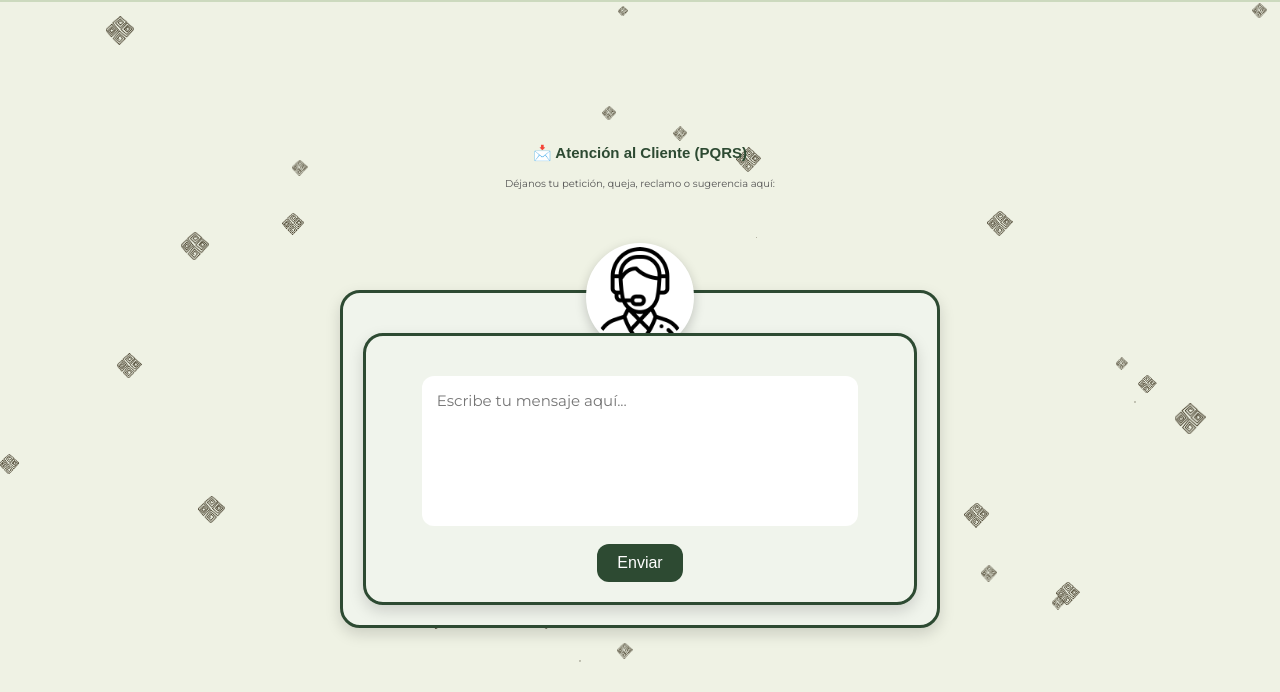
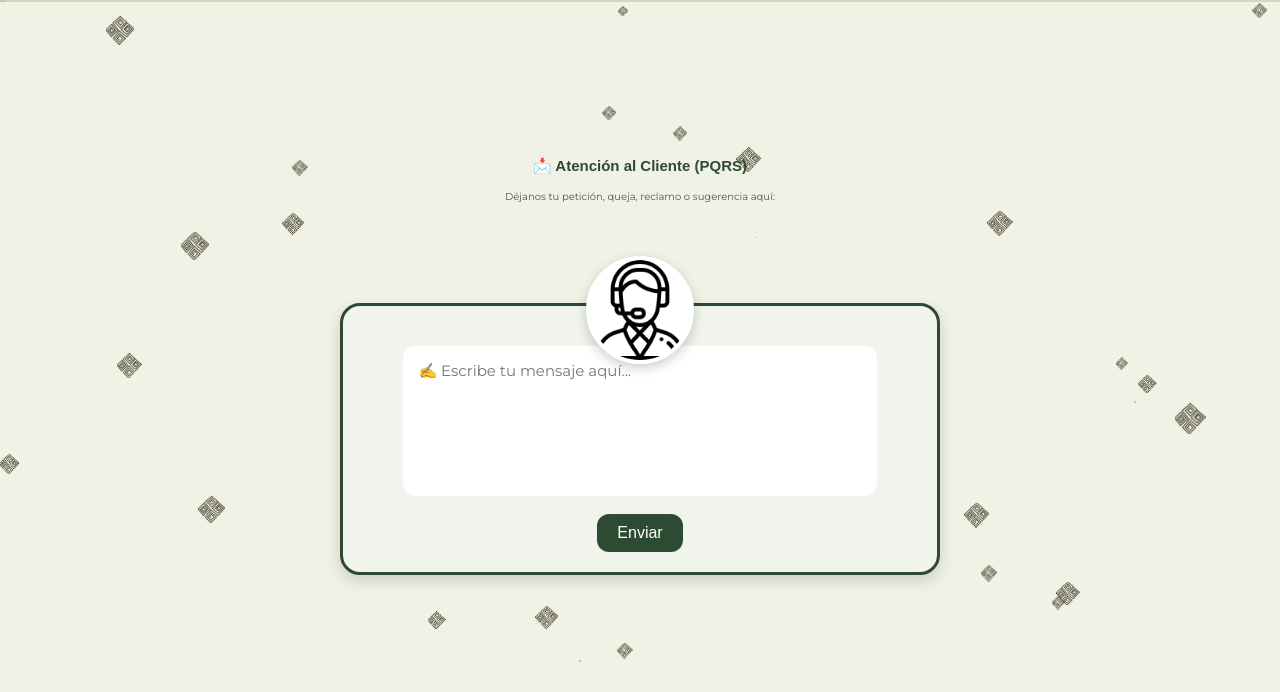
Before and after one commit to Imthekko/Chimu-joyeria, a plain HTML site: page HTML/Pqrs.html in a window 1280 px wide. Shown: the part 108-800 px from the top of the page. Drawn offline with nearby package versions, Linux system fonts and the light colour scheme.

Commit message:
pqrs actualizado

```diff
--- a/HTML/Pqrs.html
+++ b/HTML/Pqrs.html
@@ -19,7 +19,7 @@
       });
   </script>
 
-<body>
+  <body>5
 
       <script>
     document.addEventListener("DOMContentLoaded", () => {
@@ -44,21 +44,15 @@
   <p>Déjanos tu petición, queja, reclamo o sugerencia aquí:</p>
 
   <div class="pqrs-box">
-
     <div class="pqrs-avatar">
       <img src="../images/apoyo.png" alt="Atención al Cliente">
     </div>
 
-
-  <div class="pqrs-box">
-    <textarea id="pqrsInput" placeholder="Escribe tu mensaje aquí..."></textarea>
-    <button onclick="sendPQRS()">Enviar</button>
+    <textarea id="pqrsInput" placeholder="✍️ Escribe tu mensaje aquí..."></textarea>
+    <button type="button" onclick="sendPQRS()">Enviar</button>
     <p id="pqrsMessage" class="hidden"></p>
   </div>
 </section>
-
-
-
 
 
 
@@ -84,6 +78,7 @@
           document.getElementById("footer").innerHTML = data;
         });
     </script>
+    <script src="script.js"></script>
 
   </body>
 
```
Lines whose indentation alone changed are shown as unchanged.
